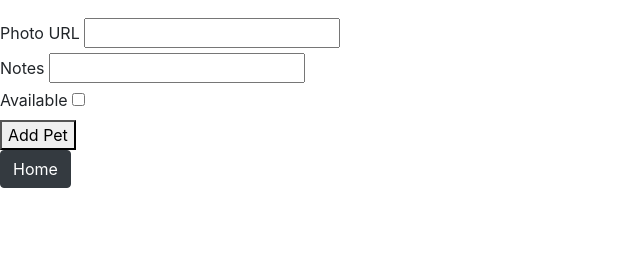
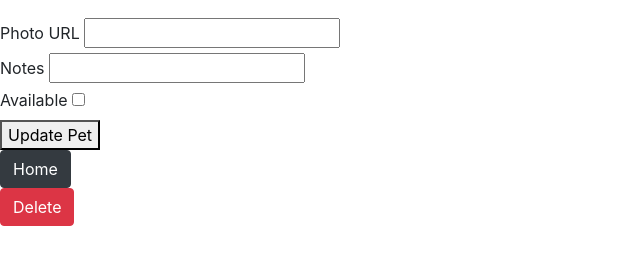
Before and after one commit to Joe-Wolfe/pet_adoption, a Flask app: template templates/pet_details.html in a window 1280 px wide. Shown: the part 78-356 px from the top of the page, without its empty margins (0-640 px from the left). Run offline with Flask 3, Linux system fonts and the light colour scheme; the template is opened without the code that fills it: values that come from a table or form of the project are taken from there, others are empty; some libraries are stand-ins or nearby versions.

Commit message:
added a way to delete pets

```diff
--- a/app.py
+++ b/app.py
@@ -59,5 +59,14 @@ def show_pet(pet_id):
         return render_template('pet_details.html', pet=pet, form=form)
 
 
+@app.route('/<int:pet_id>/delete', methods=['POST'])
+def delete_pet(pet_id):
+    """Delete a pet."""
+    pet = Pet.query.get_or_404(pet_id)
+    db.session.delete(pet)
+    db.session.commit()
+    return redirect('/')
+
+
 if __name__ == '__main__':
     app.run(debug=True)
--- a/templates/pet_details.html
+++ b/templates/pet_details.html
@@ -38,8 +38,11 @@
         {% endfor %}
     </div>
 
-    <button type='submit'>Add Pet</button>
+    <button type='submit'>Update Pet</button>
 </form>
 <a href='/' class='btn btn-dark'>Home</a>
+<form action="/{{pet.id}}/delete" method="POST">
+    <button type="submit" class="btn btn-danger">Delete</button>
+</form>
 
 {%endblock%}
```
